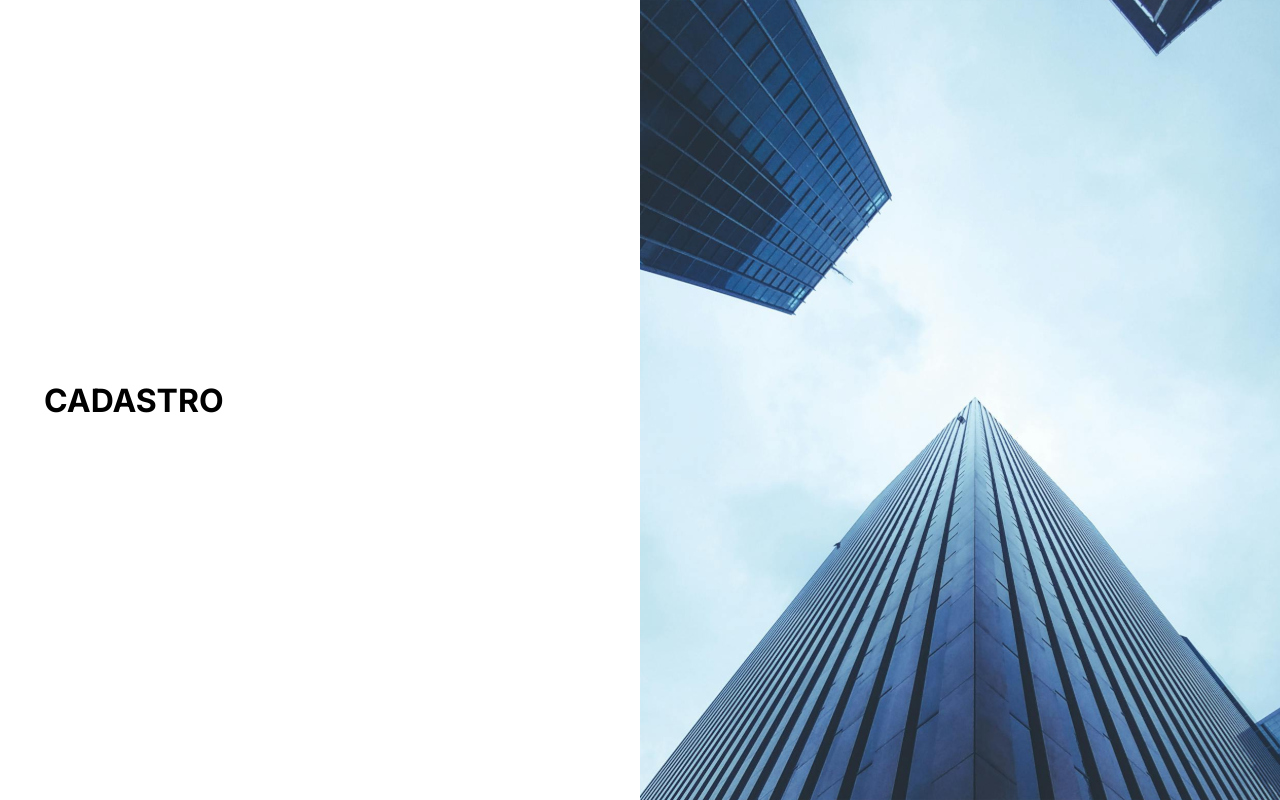
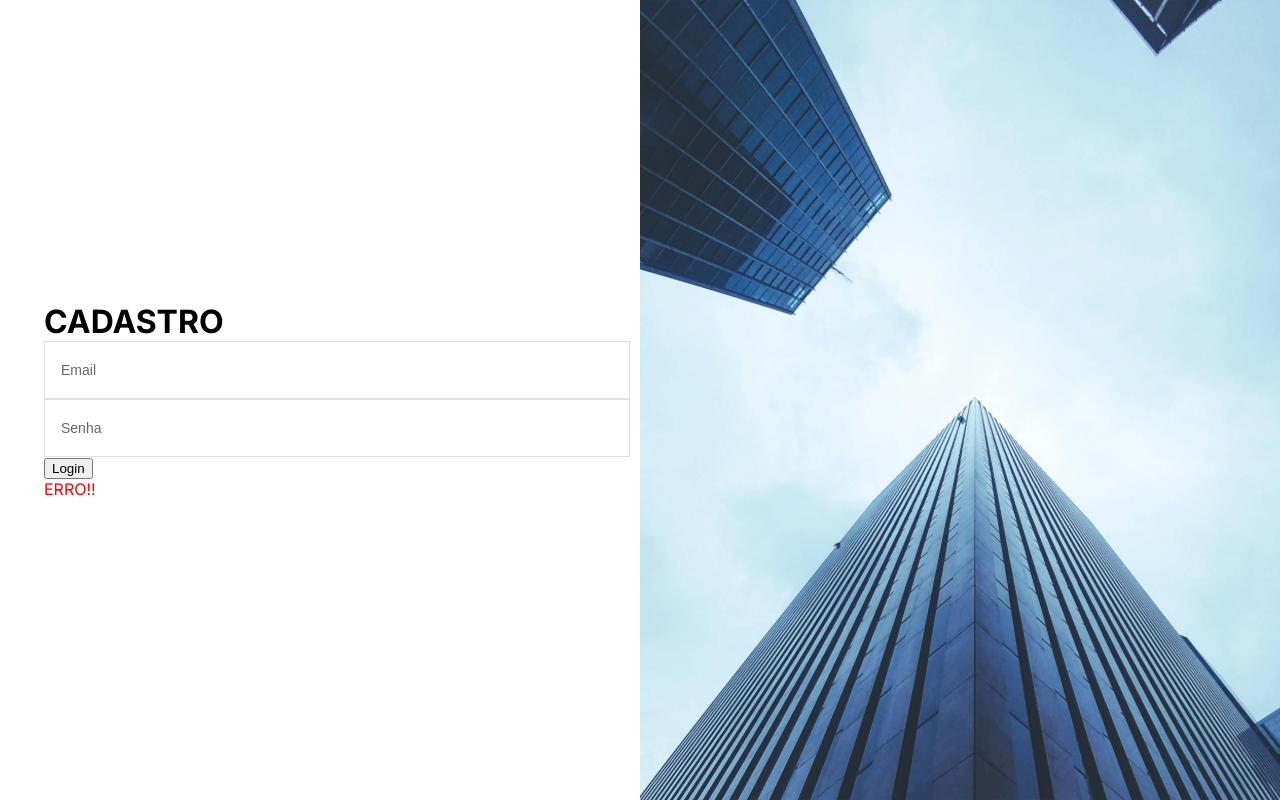
Before and after one commit to rubens-juniorr/dnc-sales-dashboard-rj, a React (Vite) app: page /cadastro in a window 1280 px wide. Built offline with nearby package versions, Linux system fonts and the light colour scheme.

Commit message:
continuação em casa

```diff
--- /dev/null
+++ b/src/componets/FormComponent.tsx
@@ -0,0 +1,22 @@
+import { StyledButton, StyledInput } from '@/componets'
+import { FormComponentProps } from '@/types'
+
+function FormComponent(props: FormComponentProps) {
+  const { inputs, buttons, message } = props
+  return (
+    <form>
+      {inputs.map((inputProps, index) => (
+        <StyledInput key={index} {...inputProps} />
+      ))}
+      {buttons.map((buttonProps, index) => (
+        <button key={index} {...buttonProps} />
+      ))}
+      {message && (
+        <div style={{ color: message.type === 'error' ? 'red' : 'green' }}>
+          {message.msg}
+        </div>
+      )}
+    </form>
+  )
+}
+export default FormComponent
--- /dev/null
+++ b/src/componets/StyledButton.tsx
@@ -0,0 +1,51 @@
+import styled from 'styled-components'
+import { ButtonProps } from '@mui/material'
+import { pxToRem } from '@/uils'
+
+export const StyledButton = styled.button<ButtonProps>`
+  border-radios: ${pxToRem(8)};
+  border: none;
+  box-sizing: border-box;
+  cursor: pointer;
+  font-size: ${pxToRem(16)};
+  font-weight: bold;
+  height: ${pxToRem(50)};
+  padding: 0 ${pxToRem(16)};
+  transition: background-color 0.3s;
+  width: 100%;
+
+  &.primary {
+    background-color: ${(props) => props.theme.button.primary};
+    color: ${(props) => props.theme.button.primaryColor};
+    &:hover {
+      background-color: ${(props) => props.theme.button.primaryHover};
+    }
+  }
+
+  &.alert {
+    background-color: ${(props) => props.theme.button.alert};
+    color: ${(props) => props.theme.button.alertColor};
+    &:hover {
+      background-color: ${(props) => props.theme.button.alertHover};
+    }
+  }
+
+  &.borderless-alert {
+    background-color: none;
+    color: ${(props) => props.theme.button.alert};
+    height: 0;
+    padding: 0;
+    &:hover {
+      color: ${(props) => props.theme.button.alertHover};
+    }
+  }
+
+  &:disabled {
+    background-color: ${(props) => props.theme.button.disabled};
+    color: ${(props) => props.theme.button.disabledColor};
+    cursor: not-allowed
+    &:hover {
+      color: ${(props) => props.theme.button.disabled};
+    }
+  }
+`
--- /dev/null
+++ b/src/componets/StyledInput.tsx
@@ -0,0 +1,29 @@
+import styled from 'styled-components'
+import { InputProps } from '@mui/material'
+import { pxToRem } from '@/uils'
+
+export const StyledInput = styled.input<InputProps>`
+  background-color: ${(props) => props.theme.textInput.active};
+  color: ${(props) => props.theme.textInput.activeColor};
+  border-radios: ${pxToRem(8)};
+  border: ${pxToRem(1)} solid ${(props) => props.theme.textInput.borderColor};
+  box-sizzing: border-box;
+  cursor: pointer;
+  height: ${pxToRem(40)};
+  font-size: ${pxToRem(14)};
+  font-weight: 500;
+  padding: ${pxToRem(8)} ${pxToRem(16)};
+  transition: background-color 0.3s;
+  width: 100%;
+
+  &:disabled {
+    background-color: ${(props) => props.theme.textInput.disabled};
+    border: ${pxToRem(1)} solid
+      ${(props) => props.theme.textInput.disabledBorderColor};
+    color: ${(props) => props.theme.textInput.disabledColor};
+    cursor: not-allowed;
+  }
+  &::placeholder {
+    color: ${(props) => props.theme.textInput.placeholderColor};
+  }
+`
--- a/src/componets/index.ts
+++ b/src/componets/index.ts
@@ -1 +1,4 @@
 export * from './BannerImage'
+export * from './StyledButton'
+export * from './StyledInput'
+export { default as FormComponent } from './FormComponent'
--- a/src/pages/Login.tsx
+++ b/src/pages/Login.tsx
@@ -1,5 +1,5 @@
 import { Box, Container, Grid } from '@mui/material'
-import { BannerImage } from '@/componets'
+import { BannerImage, FormComponent } from '@/componets'
 
 function Login() {
   return (
@@ -14,6 +14,19 @@ function Login() {
           >
             <Container maxWidth="sm">
               <h1>LOGIN</h1>
+              <FormComponent
+                inputs={[
+                  { type: 'email', placeholder: 'Email' },
+                  { type: 'password', placeholder: 'Senha' },
+                ]}
+                buttons={[
+                  { className: 'primary', type: 'submit', children: 'Login' },
+                ]}
+                message={{
+                  msg: 'Sucesso!!',
+                  type: 'success',
+                }}
+              />
             </Container>
           </Grid>
           <Grid item sm={6} sx={{ display: { xs: 'none', sm: 'block' } }}>
--- a/src/pages/Registration.tsx
+++ b/src/pages/Registration.tsx
@@ -1,5 +1,5 @@
 import { Box, Container, Grid } from '@mui/material'
-import { BannerImage } from '@/componets'
+import { BannerImage, FormComponent } from '@/componets'
 
 function Registration() {
   return (
@@ -14,6 +14,19 @@ function Registration() {
           >
             <Container maxWidth="sm">
               <h1>CADASTRO</h1>
+              <FormComponent
+                inputs={[
+                  { type: 'email', placeholder: 'Email' },
+                  { type: 'password', placeholder: 'Senha' },
+                ]}
+                buttons={[
+                  { className: 'primary', type: 'submit', children: 'Login' },
+                ]}
+                message={{
+                  msg: 'ERRO!!',
+                  type: 'error',
+                }}
+              />
             </Container>
           </Grid>
           <Grid item sm={6} sx={{ display: { xs: 'none', sm: 'block' } }}>
--- a/src/types/index.ts
+++ b/src/types/index.ts
@@ -1 +1,2 @@
 export * from './theme'
+export * from './formComponent'
--- /dev/null
+++ b/src/uils/index.ts
@@ -0,0 +1 @@
+export * from './pxToRem'
--- /dev/null
+++ b/src/uils/pxToRem.ts
@@ -0,0 +1,9 @@
+/**
+ * Convert Pixels to rem
+ * @param pixels - Pixels value to be coverted
+ * @returns The converted rem value
+ */
+
+export function pxToRem(pixels: number): string {
+  return `${pixels / 16}rem`
+}
```
Also changed, not shown: src/types/formComponent.d.ts (added, +13 -0 lines).
